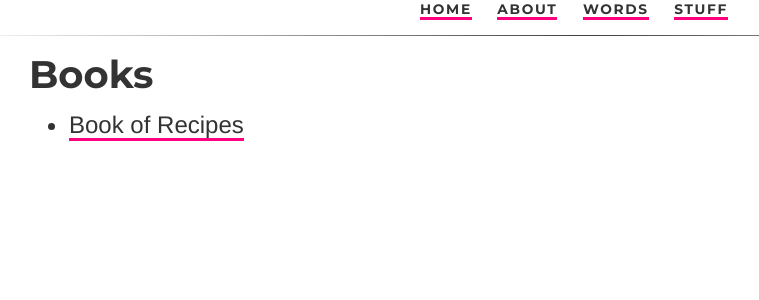
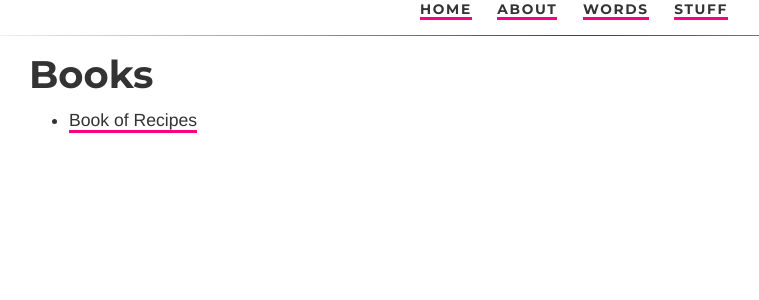
Before and after one commit to ariesti/ariesti.github.io, a Jekyll site: the page built from books/index.html, in a window 1280 px wide. Shown: the top 300 px of the page, without its empty margins (56-815 px from the left). Built offline with Jekyll 4.4.1, drawn with Linux system fonts in a browser that asks for light colours.

Commit message:
Update main.css

```diff
--- a/css/main.css
+++ b/css/main.css
@@ -129,7 +129,7 @@
 
 /* Paragraphs */
 p { font-size: 18px; line-height: 1.4em; color: #333; }
-ul { font-size: 1.5em; line-height: 1.4em; color: #333; }
+ul { font-size: 1.1em; line-height: 1.4em; color: #333; }
 header ul { text-decoration: none; font-size: 1.25em; padding: 0px; list-style-type: none; font-weight: bold; }
 header ul li { display: inline; margin-right: 20px; }
 
```
